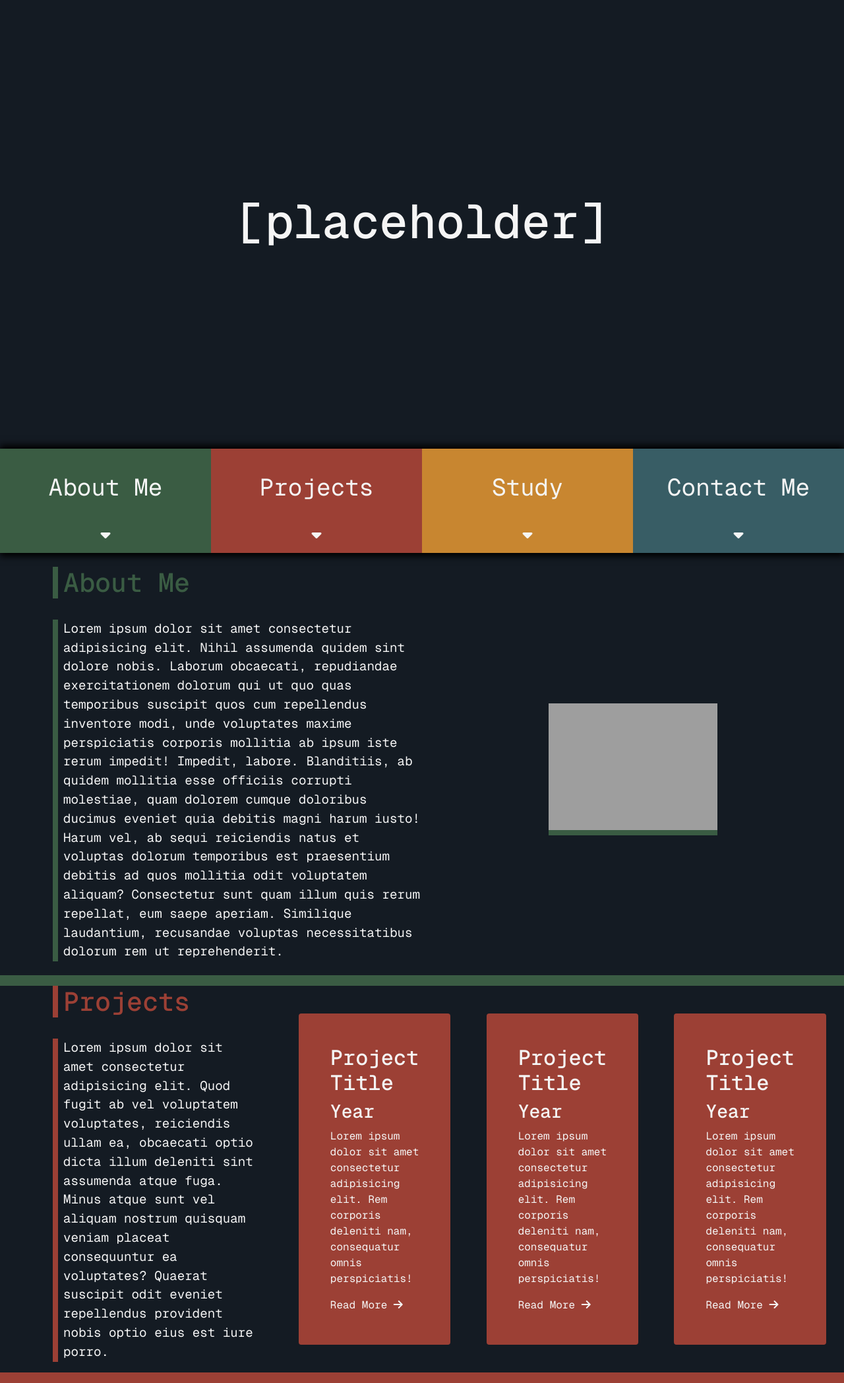
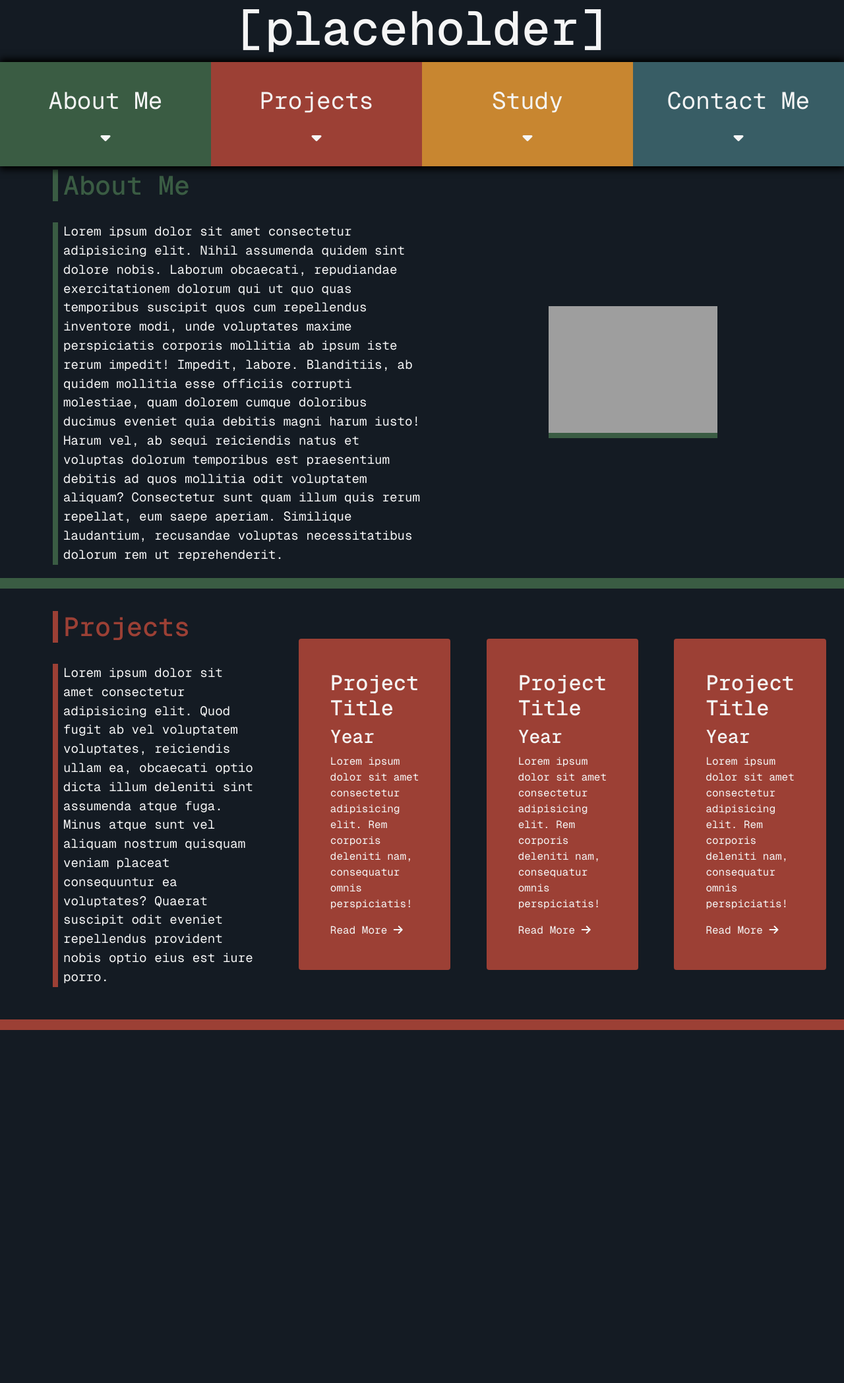
Before and after one commit to Renegade-68/Portfolio_Website, a PHP site: page / in a window 1280 px wide. Shown: the whole page at 66% size. After the commit the page ends 1561 px from the top, so only its background shows below. Run offline with PHP 8.4, Linux system fonts and the light colour scheme; grey boxes are pictures that could not be loaded.

Commit message:
Portfolio Site V0.3 (Minor changes)

```diff
--- a/assets/css/style.css
+++ b/assets/css/style.css
@@ -23,9 +23,18 @@
     box-sizing: border-box;
 }
 
-body {
+html, body {
     margin: 0;
     padding: 0;
+    height: 100%;
+    display: flex;
+    flex-direction: column;
+}
+
+.mainContainer {
+    display: flex;
+    flex-direction: column;
+    height: 100%;
 }
 
 .green {
@@ -48,7 +57,7 @@ body {
 .index_header {
     background-color: var(--darkmodeBlue);
     width: 100%;
-    height: 85vh;
+    flex: 1;
     display: flex;
     align-items: center;
     justify-content: center;
@@ -67,9 +76,9 @@ body {
     box-shadow: 0 -5px 10px black, 0 5px 10px black;
     cursor: pointer;
     z-index: 10;
-    margin-bottom: 1rem;
     position: sticky;
     top: 0;
+    margin-top: auto;
 }
 
 .navBtns {
@@ -77,7 +86,7 @@ body {
     width: 100%;
 }
 
-.navBtn {
+.navBtns a {
     flex: 1;
     font-family: "Geist Mono", monospace;
     border: none;
@@ -88,30 +97,15 @@ body {
     text-decoration: none;
     display: flex;
     justify-content: center;
-    position: sticky;
-}
-
-.navColors {
-    flex: 1;
-    position: relative;
-    height: 2.5rem;
-    display: flex;
-    justify-content: center;
-}
-
-.navLine {
-    display: flex;
-    width: 100%;
-    position: sticky;
-    top: 0;
+    align-items: center;
+    flex-direction: column;
 }
 
 .caret {
     color:whitesmoke;
     background-color:inherit;
     font-size: 24px;
-    position: absolute;
-    top: 0;
+    margin-top: 1rem;
 }
 
 /* About Me */
@@ -182,7 +176,7 @@ body {
 .projectTextContainer {
     display: flex;
     flex-direction: column;
-    justify-content: center;
+    justify-content: top;
     align-items: left;
 }
 
@@ -207,6 +201,8 @@ body {
     display: flex;
     justify-content: center;
     align-items: center;
+    margin-bottom: 3rem;
+    margin-top: 3rem;
 }
 
 .projectBlock {
@@ -217,9 +213,23 @@ body {
     height: auto;
     min-height: 30rem;
     border-radius: 0.25rem;
+    transition: box-shadow 0.5s ease;
+    transition: margin-top 0.5s ease;
 }
 
-.projectBlock h2 {
+.projectBlock:hover {
+    width: 100%;
+    padding: 3rem;
+    margin: 1.7rem;
+    background-color: var(--retroRed);
+    height: auto;
+    min-height: 30rem;
+    border-radius: 0.25rem;
+    box-shadow: 10px 10px 0px rgba(0, 0, 0, 0.9);
+    margin-top: 1rem;
+}
+
+.projectBlock h2{
     background-color: inherit;
 }
 
@@ -235,12 +245,15 @@ body {
     background-color: inherit;
     color: whitesmoke;
     text-decoration: none;
+    margin-left: 0px;
+    transition: margin-left 1s ease;
 }
 
 .projectBlock a i{
     background-color: inherit;
     color: whitesmoke;
     text-decoration: none;
+    margin-left: 0px;
 }
 
 .projectBlock a:hover {
@@ -248,4 +261,11 @@ body {
     color: whitesmoke;
     text-decoration: none;
     font-weight: bolder;
+    margin-left: 1rem;
 }
+
+.projectBlock a i:hover{
+    background-color: inherit;
+    color: whitesmoke;
+    text-decoration: none;
+}
--- a/index.php
+++ b/index.php
@@ -29,7 +29,7 @@ echo "";
 
     <body>
 
-        <div class="container-fluid g-0">
+        <div class="mainContainer">
 
             <!-- This is the header of the mainpage -->
             <div class="index_header">
@@ -39,17 +39,10 @@ echo "";
             <!-- This is the navigation for all pages -->
             <div class="nav">
                 <div class="navBtns">
-                    <a href="#" class="navBtn green">About Me</a>
-                    <a href="#" class="navBtn red">Projects</a>
-                    <a href="#" class="navBtn yellow">Study</a>
-                    <a href="#" class="navBtn blue">Contact Me</a>
-                </div>
-
-                <div class="navLine">
-                    <div class="navColors green"><i class="fa-solid fa-caret-down caret"></i></div>
-                    <div class="navColors red"><i class="fa-solid fa-caret-down caret"></i></div>
-                    <div class="navColors yellow"><i class="fa-solid fa-caret-down caret"></i></div>
-                    <div class="navColors blue"><i class="fa-solid fa-caret-down caret"></i></div>
+                    <a href="#" class="navBtn green">About Me<i class="fa-solid fa-caret-down caret"></i></a>
+                    <a href="#" class="navBtn red">Projects<i class="fa-solid fa-caret-down caret"></i></a>
+                    <a href="#" class="navBtn yellow">Study<i class="fa-solid fa-caret-down caret"></i></a>
+                    <a href="#" class="navBtn blue">Contact Me<i class="fa-solid fa-caret-down caret"></i></a>
                 </div>
             </div>
 
```
